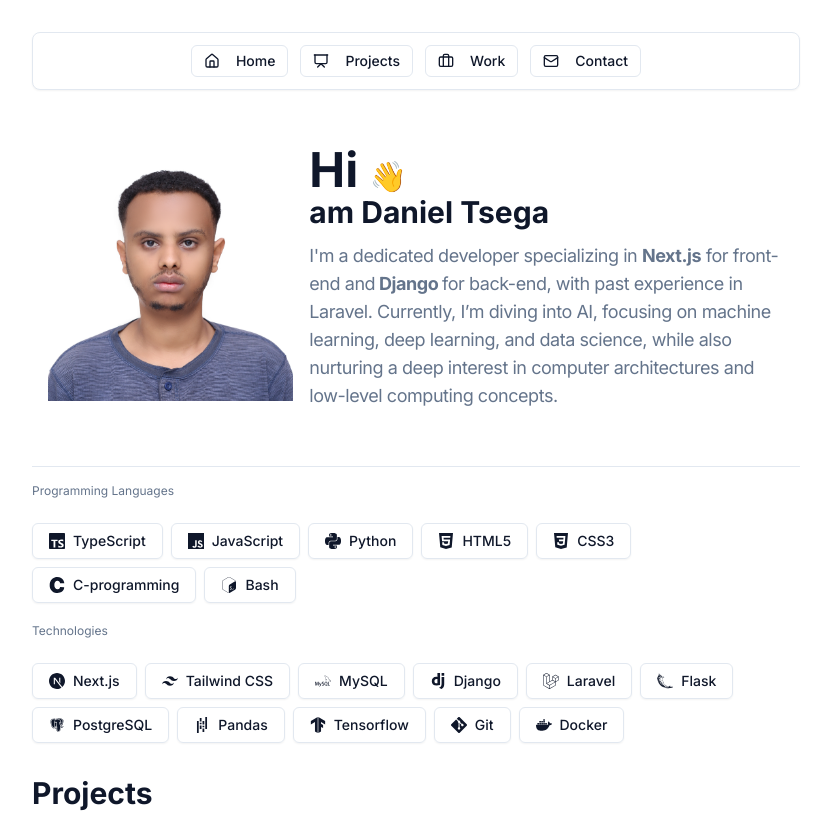
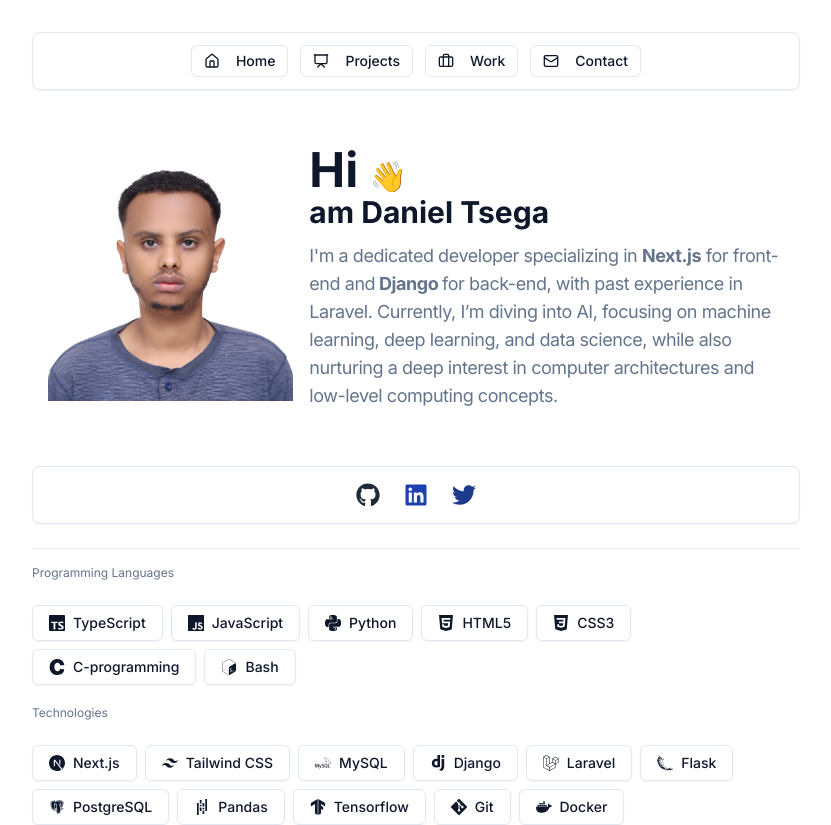
Before and after one commit to danieltsega/portfolio-website, a Next.js app: page / in a window 1280 px wide. Shown: the top 825 px of the page, without its empty margins (224-1055 px from the left). Built offline with nearby package versions, Linux system fonts and the light colour scheme.

Commit message:
feat: add social links to the page

```diff
--- a/src/app/page.tsx
+++ b/src/app/page.tsx
@@ -4,6 +4,7 @@ import Footer from "@/components/footer";
 import Navbar from "@/components/navbar";
 import Projects from "@/components/project-section";
 import SkillSection from "@/components/skill-section";
+import SocialLinks from "@/components/social-card";
 import { Separator } from "@/components/ui/separator";
 import Work from "@/components/work-section";
 
@@ -14,6 +15,8 @@ export default function Home() {
       <Navbar></Navbar>
       {/*Hero Section*/}
       <Bio />
+
+      <SocialLinks />
       <Separator />
       {/*Skill Section*/}
       <SkillSection />
```
